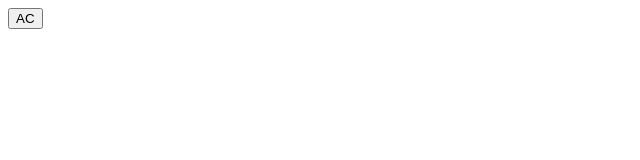
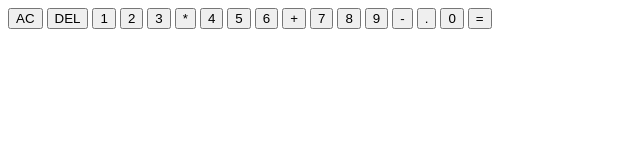
Before and after one commit to kuyadevin/calculator, a plain HTML site: page index.html in a window 1280 px wide. Shown: the whole page, without its empty margins (0-640 px from the left). Drawn offline with Linux system fonts and the light colour scheme.

Commit message:
Create buttons for numbers and functions

```diff
--- a/index.html
+++ b/index.html
@@ -15,6 +15,22 @@
       <div class="current-operand"></div>
     </div>
     <button class="span-two">AC</button>
+    <button>DEL</button>
+    <button>1</button>
+    <button>2</button>
+    <button>3</button>
+    <button>*</button>
+    <button>4</button>
+    <button>5</button>
+    <button>6</button>
+    <button>+</button>
+    <button>7</button>
+    <button>8</button>
+    <button>9</button>
+    <button>-</button>
+    <button>.</button>
+    <button>0</button>
+    <button class="span-two">=</button>
   </div>
 </body>
 </html>
```
